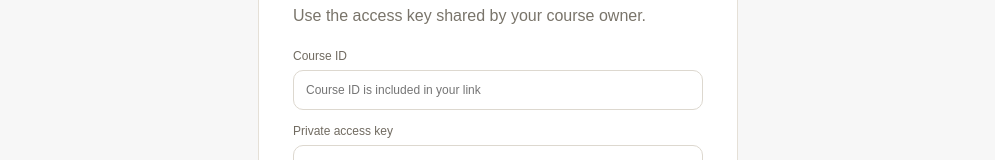
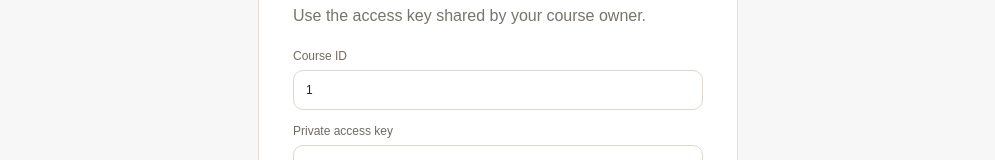
Before and after one commit to nuulf26-glitch/your-business, a React (Vite) app: page /learn/1 in a window 1280 px wide. Shown: the part 372-532 px from the top of the page, without its empty margins (142-1137 px from the left). Built offline with nearby package versions, Linux system fonts and the light colour scheme; no server answers.

Commit message:
fix: resolve course ID from learner route

```diff
--- a/src/pages/LearnCourse.jsx
+++ b/src/pages/LearnCourse.jsx
@@ -1,4 +1,5 @@
 import { useCallback, useEffect, useState } from "react";
+import { useParams } from "react-router-dom";
 import { customBackendRequest } from "../services/customBackendSession";
 import "../styles/courses.css";
 
@@ -6,8 +7,9 @@ const readSessionToken = key => { try { return sessionStorage.getItem(key) || ""
 const saveSessionToken = (key, token) => { try { sessionStorage.setItem(key, token); } catch { return false; } return true; };
 
 export default function LearnCourse() {
+  const { courseId: routeCourseId } = useParams();
   const params = new URLSearchParams(window.location.search);
-  const courseId = params.get("course") || "";
+  const courseId = routeCourseId || params.get("course") || "";
   const key = `cyb_course_access_${courseId}`;
   const [accessToken, setAccessToken] = useState(() => readSessionToken(key));
   const [tokenInput, setTokenInput] = useState(accessToken);
```
